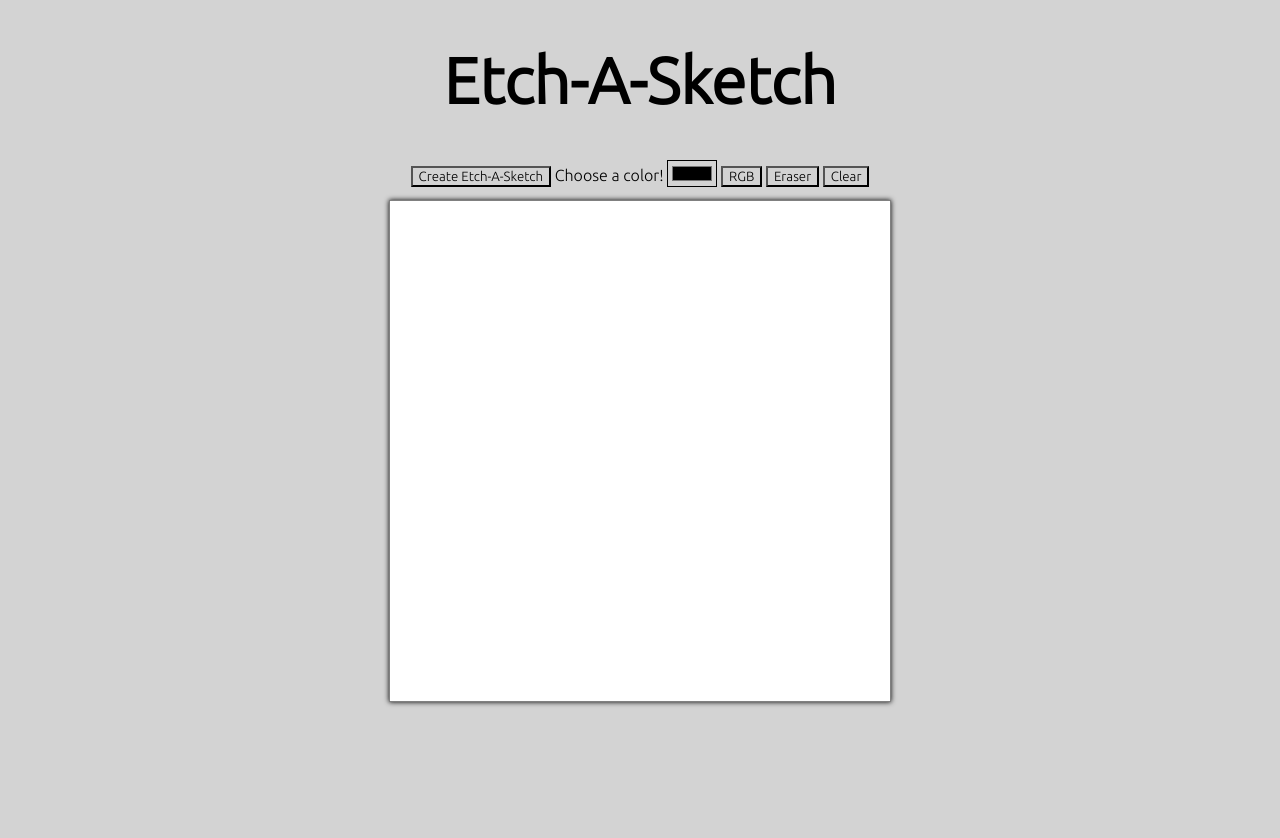
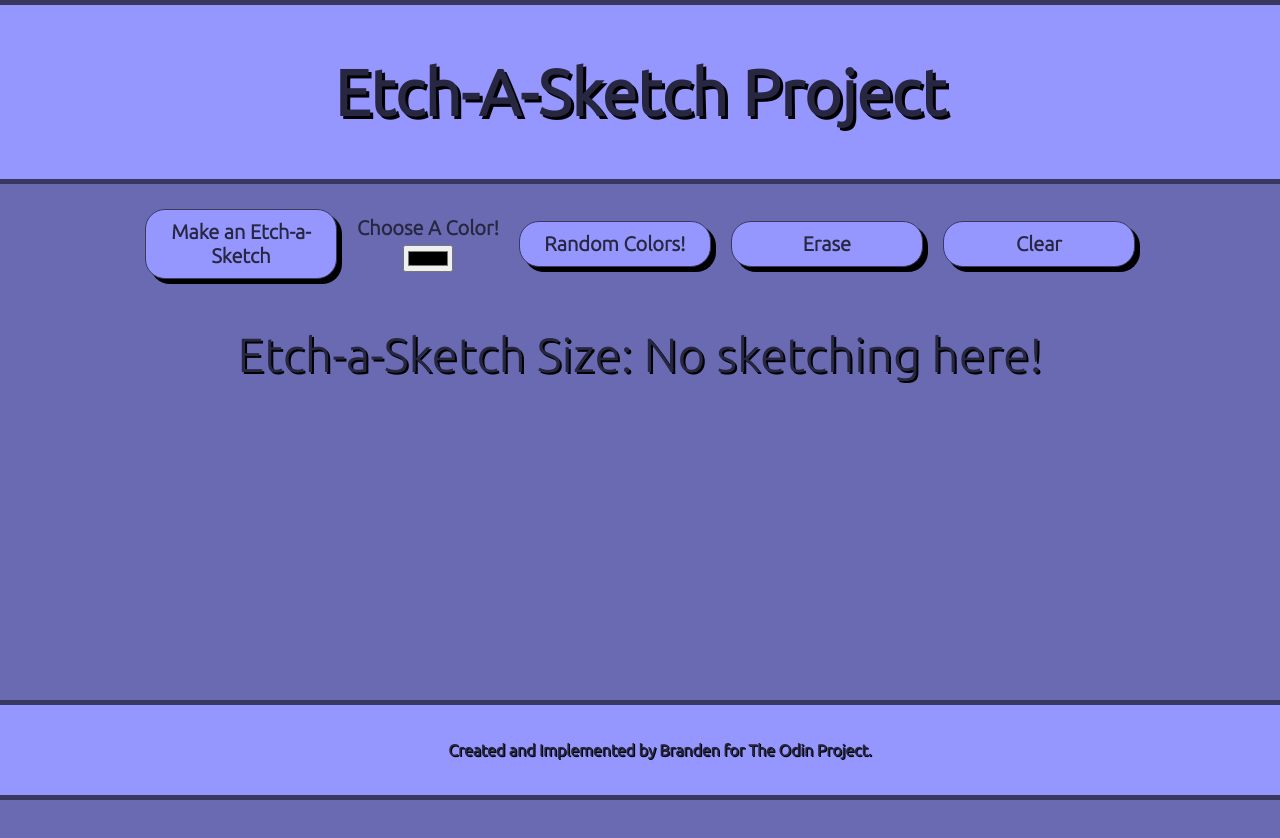
Before and after one commit to backley93/TOP_Etch_A_Sketch_Project, a plain HTML site: page index.html in a window 1280 px wide. Both pictures are taken after a click on the button "Clear". Before the commit the page ends 800 px from the top, so only its background shows below. Drawn offline with Linux system fonts and the light colour scheme.

Commit message:
Overhauled html, js and style files
In my HTML I overhauled the layout of the page, placing the buttons over
the grid container, the grid size over the grid and changed the footer.

In the style sheet I overhauled all of the styling by adding color
to the page, text-shadows, button shadows and clear borders for each
div on the page.

In the JavaScript file now everything is working as intended per the
project parameters.

```diff
--- a/JavaScript.js
+++ b/JavaScript.js
@@ -1,36 +1,123 @@
-//Reference to the etch-a-sketch container
+//reference to html size text element
 
-const grid = document.querySelector('.gridcont');
+const sizeDisplay = document.querySelector('.sizetext');
 
-let gridItem = null;
+/* The variable etchSketch is initialized to a reference
+to the button with a class of makegrid, the variable grid
+is initialized to a reference of the container div with an
+id of grid */
 
-//Function for creating grid
+const etchSketch = document.querySelector('.makegrid');
+
+const grid = document.querySelector('#grid');
+
+/* The gridSize and gridArea variables are declared globally
+to allow the values to be referenced in varying functions values
+initialized to null */
 
 let gridSize = null;
 
 let gridArea = null;
 
-let itemSize = null;
+/* The following event listener makes the div with id grid
+visible on the webpage as well as sets the size of the divs
+that will go in the container */
 
-const changeGrid = document.querySelector('.creategrid');
-
-changeGrid.addEventListener('click', (e) => {
-    gridSize = prompt('Input a number.', '4');
-    gridSize = parseInt(gridSize);
-    if (gridSize > 64) {
-        alert('Grid can\'t be larger than 100 x 100.');
+etchSketch.addEventListener('click', (e) => {
+    if (gridSize != null) {
+        grid.innerHTML = "";
+    }
+    gridSize = parseInt(prompt('Enter a number up to 42.', '4'));
+    console.log(gridSize);
+    if (gridSize > 42) {
+        alert('Number too large please enter a number less than 42.');
         return;
     }
+    grid.style.visibility = 'visible';
     gridArea = gridSize * gridSize;
-    itemSize = (1/gridSize) * 100 + '%';
+    sizeDisplay.textContent = `Etch-a-Sketch Size: ${gridSize} x ${gridSize}`;
+});
+
+/* The following event listener creates a grid of divs arranged
+within a 500x500 container div */
+
+etchSketch.addEventListener('click', (e) => {
     for (i = 1; i <= gridArea; i++) {
-    gridItem = document.createElement('div');
-    gridItem.style.width = itemSize;
-    gridItem.style.height = itemSize;
-    gridItem.style.backgroundColor = 'white';
-    gridItem.classList.add('griditem');
-    grid.appendChild(gridItem);
-    gridItem.addEventListener('mouseover', (e) => {
-        e.target.style.backgroundColor = 'blue';
-    })
-}});
+        const gridBox = document.createElement('div');
+        gridBox.style.width = (1/gridSize) * 100 + '%';
+        gridBox.style.height = (1/gridSize) * 100 + '%';
+        gridBox.classList.add('gridbox')
+        grid.appendChild(gridBox);
+    }
+});
+
+// gridItems is a nodelist of the divs created on the webpage
+
+const gridItems = grid.childNodes;
+
+/*event listener for the color picker element that changes the div
+background color to match the value of the color picker */
+
+const colorPick = document.querySelector('.choosecolor');
+
+colorPick.addEventListener('change', (e) => {
+    gridItems.forEach((div) => {
+        div.addEventListener('mouseenter', (e) => {
+            div.style.backgroundColor = colorPick.value;
+        });
+    });
+});
+
+/* declared and initialized a variable to the button random colors
+with a class of .randomcolor, created a function that generates a random
+number between 1 and 255, added an event listener that changes the
+background color of the divs in the grid to a random color */
+
+const randomColor = document.querySelector('.randomcolor');
+
+function random() {
+    let random = Math.round((Math.random()*1000), 0);
+    console.log(random);
+    if (random > 255 && random < 510) {
+        random = random - 255;
+    } else if (random > 510 && random < 765) {
+        random = random - 510;
+    } else if (random > 765 && random <= 999) {
+        random = random - 744
+    }
+    return random;
+}
+
+randomColor.addEventListener('click', (e) => {
+    gridItems.forEach((div) => {
+        div.addEventListener('mouseenter', (e) => {
+            div.style.backgroundColor = `rgb(${random()}, ${random()}, ${random()})`;
+        });
+    });
+});
+
+/* declared and intialized a variable for the button with erasew with
+a class of .eraser, added an event listner for the button that changes
+the color of the divs in the grid to white */
+
+const eraser = document.querySelector('.eraser');
+
+eraser.addEventListener('click', (e) => {
+    gridItems.forEach((div) => {
+        div.addEventListener('mouseenter', (e) => {
+            div.style.backgroundColor = 'white';
+        });
+    });
+});
+
+/* Declared and initialized clearButton to the clear button element
+in the html with class .clear, used an event listener to hide the grid
+and remove the divs inside it */
+
+const clearButton = document.querySelector('.clear');
+
+clearButton.addEventListener('click', (e) => {
+    grid.innerHTML = "";
+    sizeDisplay.textContent = 'Etch-a-Sketch Size: No sketching here!';
+    grid.style.visibility = 'hidden';
+});
--- a/index.html
+++ b/index.html
@@ -10,21 +10,31 @@
     </head>
 
     <body>
-        <div class="banner">
-            <h1>Etch-A-Sketch</h1>
+
+        <div id="header">
+            <h1>Etch-A-Sketch Project</h1>
         </div>
 
-        <div class="container">
-            <div class="buttcont">
-                <button class="creategrid">Create Etch-A-Sketch</button>
-                <label for="pickcolor">Choose a color!
-                    <input type="color" class="pickcolor" name="pickcolor">
-                </label>
-                <button class="random">RGB</button>
-                <button class="eraser">Eraser</button>
-                <button class="clear">Clear</button>
-            </div>
-            <div class="gridcont"></div>
+        <div id="buttoncont">
+            <button class="makegrid">Make an Etch-a-Sketch</button>
+            <label>Choose A Color!
+                <input type="color" class="choosecolor" name="choosecolor" value="#000000">
+            </label>
+            <button class="randomcolor">Random Colors!</button>
+            <button class="eraser">Erase</button>
+            <button class="clear">Clear</button>
+        </div>
+
+        <div class="gridsize">
+            <p class="sizetext">Etch-a-Sketch Size: No sketching here!</p>
+        </div>
+
+        <div id="gridcont">
+            <div id="grid"></div>
+        </div>
+
+        <div id="footer">
+            <p>Created and Implemented by Branden for The Odin Project.</p>
         </div>
     </body>
 
--- a/style.css
+++ b/style.css
@@ -1,32 +1,97 @@
 * {
     font-family: 'Ubuntu', sans-serif;
-    background-color: rgb(211, 211, 211);
+    color: rgb(39, 39, 65);
+}
+
+body {
+    margin: 0px;
+    background-color: rgb(106, 106, 179);
 }
 
 h1 {
+    font-size: 64px;
     text-align: center;
-    margin: none;
-    font-size: 64px;
+    margin: 0px;
+    text-shadow: 3px 3px black;
 }
 
-.banner {
-    margin: 20px;
+#header {
+    padding: 50px;
+    background-color: rgb(150, 150, 255);
+    border-top: 5px solid rgb(57, 57, 95);
+    border-bottom: 5px solid rgb(57, 57, 95);
 }
 
-.container {
+#buttoncont {
+    margin-top: 25px;
     display: flex;
     justify-content: center;
+    align-items: center;
+    gap: 20px;
+    z-index: 1;
+    right: 25%;
+    top: 25%;
 }
 
-.gridcont {
+button {
+    border: 1px solid rgb(57, 57, 95);
+    border-radius: 20px;
+    background-color: rgb(150, 150, 255);
+    padding: 10px;
+    box-shadow: 5px 5px black;
+    font-weight: bold;
+    font-size: 20px;
+    width: 15%;
+    cursor: pointer;
+}
+
+label {
+    font-size: 20px;
+    font-weight: bold;
+    display: flex;
+    flex-direction: column;
+    align-items: center;
+    gap: 5px;
+}
+
+input {
+    cursor: pointer;
+}
+
+.sizetext {
+    text-align: center;
+    font-size: 48px;
+    text-shadow: 2px 2px black;
+}
+
+#gridcont {
+    display: flex;
+    justify-content: center;
+    padding: 25px;
+}
+
+#grid {
     width: 500px;
     height: 500px;
-    margin: none;
+    border: 1px solid black;
+    margin: 25px;
+    background-color: white;
+    visibility: hidden;
     display: flex;
     flex-wrap: wrap;
-    border: solid 1px gray;
-    box-shadow: 0 0 5px rgb(0, 0, 0);
-    position: absolute;
-    top: 25%;
-    background-color: white;
 }
+
+#footer {
+    text-align: center;
+    margin-bottom: auto;
+    background-color:rgb(150, 150, 255);
+    padding: 20px;
+    border-top: 5px solid rgb(57, 57, 95);
+    border-bottom: 5px solid rgb(57, 57, 95);
+    font-weight: bold;
+    font-size: 16px;
+    text-shadow: 1px 1px black;
+    position: fixed;
+    bottom: 0%;
+    width: 100%;
+}
```
